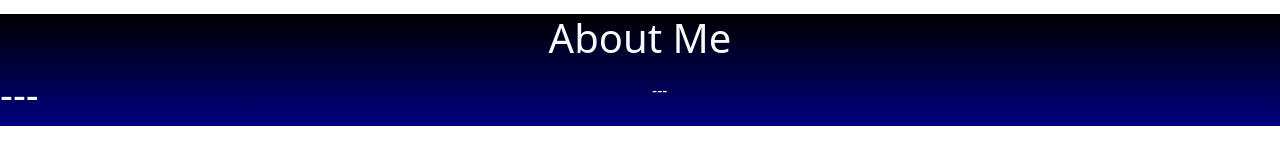
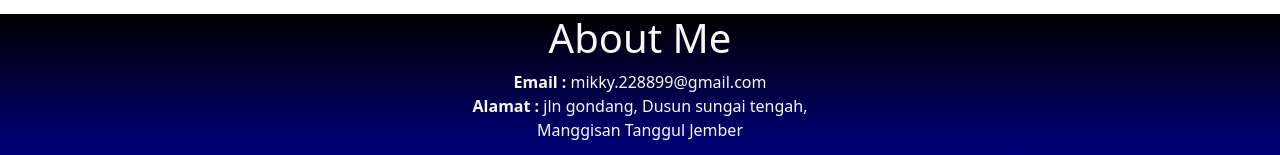
Before and after one commit to milasari22/milasari22-portofolio-react, a React (Create React App) app: page / in a window 1280 px wide. Shown: the part 3244-3399 px from the top of the page. Before the commit the page ends 3370 px from the top, so only its background shows below. Built offline with nearby package versions, Linux system fonts and the light colour scheme.

Commit message:
penambahan footer

```diff
--- a/src/components/Karya.js
+++ b/src/components/Karya.js
@@ -3,12 +3,11 @@ function Karya() {
     <div>
       <div className="finish text-light intro row align-items-center">
         <h1 className="text-center">About Me</h1>
-        <div className="col-6">
-          <h1>---</h1>
-        </div>
-        <div className="col-6">
-          <p>---</p>
-        </div>
+        <p className="text-center">
+          <b>Email : </b> mikky.228899@gmail.com <br />
+          <b>Alamat :</b> jln gondang, Dusun sungai tengah,
+          <br /> Manggisan Tanggul Jember
+        </p>
       </div>
     </div>
   );
```
